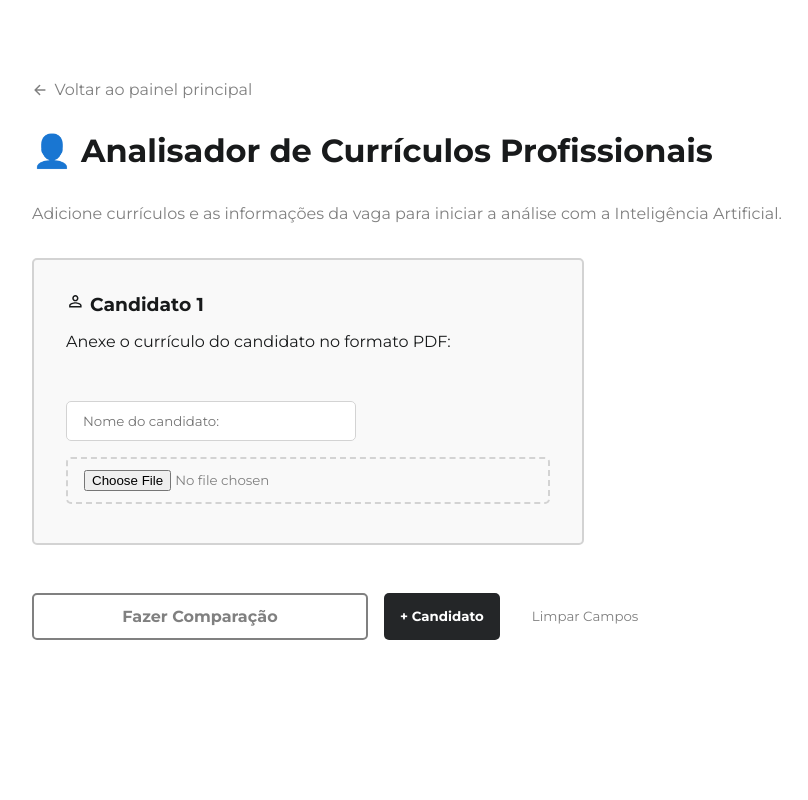
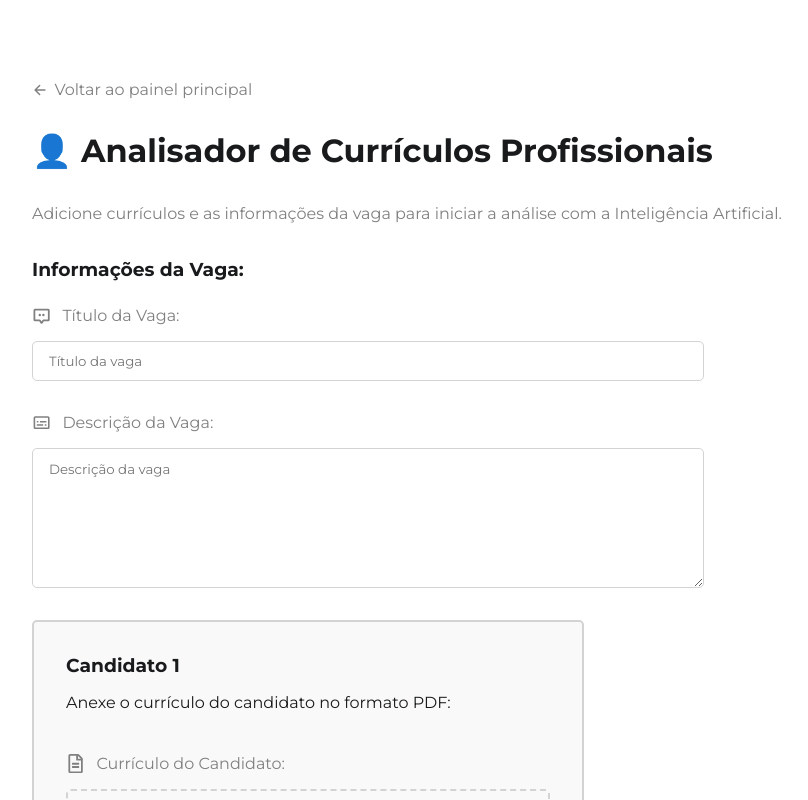
Before and after one commit to AntonyHaro/talent-engine, a React (Vite) app: page /cv-analyzer in a window 1280 px wide. Shown: the top 800 px of the page, without its empty margins (48-856 px from the left). Built offline with nearby package versions, Linux system fonts and the light colour scheme.

Commit message:
melhorias na interface e novas features no job finder

```diff
--- a/src/pages/cv-analyzer/CvAnalyzer.jsx
+++ b/src/pages/cv-analyzer/CvAnalyzer.jsx
@@ -6,13 +6,15 @@ import ReturnHome from "../../components/return-home/ReturnHome";
 import Actions from "../../components/actions/Actions";
 import FormCard from "../../components/form-card/FormCard";
 
-import { MdOutlinePersonOutline } from "react-icons/md";
+import { MdOutlineSubtitles } from "react-icons/md";
+import { FaRegFileAlt } from "react-icons/fa";
+import { PiChatCenteredDotsBold } from "react-icons/pi";
 
 import styles from "./CvAnalyzer.module.css";
 
 export default function CvAnalyzer() {
     const [cvFiles, setCvFiles] = useState([{ file: null }]);
-    const [job, setJob] = useState("");
+    const [job, setJob] = useState({ title: "", description: "" });
     const [loading, setLoading] = useState(false);
     const [error, setError] = useState(null);
     const [analysis, setAnalysis] = useState("");
@@ -41,6 +43,14 @@ export default function CvAnalyzer() {
         setCvFiles(newFiles);
     };
 
+    const handleJobChange = (e) => {
+        const { name, value } = e.target;
+        setJob((prevJob) => ({
+            ...prevJob,
+            [name]: value,
+        }));
+    };
+
     const handleSubmit = async () => {
         if (cvFiles.length === 0 || cvFiles.some((cv) => !cv.file)) {
             alert("Selecione pelo menos um arquivo de currículo.");
@@ -58,7 +68,7 @@ export default function CvAnalyzer() {
             console.log(cv.file);
         });
 
-        // formData.append("message", job);
+        formData.append("job", job);
 
         setLoading(true);
         setError(null);
@@ -91,23 +101,54 @@ export default function CvAnalyzer() {
                 Adicione currículos e as informações da vaga para iniciar a
                 análise com a Inteligência Artificial.
             </p>
+            <div className={styles.jobForm}>
+                <h3>Informações da Vaga:</h3>
+                <div className={styles.inputContainer}>
+                    <div className={styles.inputGroup}>
+                        <label htmlFor="title">
+                            <PiChatCenteredDotsBold /> Título da Vaga:
+                        </label>
+                        <input
+                            type="text"
+                            placeholder="Título da vaga"
+                            name="title"
+                            id="title"
+                            value={job.title}
+                            onChange={handleJobChange}
+                        />
+                    </div>
+
+                    <div className={styles.inputGroup}>
+                        <label htmlFor="description">
+                            <MdOutlineSubtitles /> Descrição da Vaga:
+                        </label>
+                        <textarea
+                            placeholder="Descrição da vaga"
+                            value={job.description}
+                            name="description"
+                            id="description"
+                            onChange={handleJobChange}
+                            style={{
+                                height: "140px",
+                                resize: "vertical",
+                            }}
+                        />
+                    </div>
+                </div>
+            </div>
             <div className={styles.cvForms}>
                 {cvFiles.map((cv, index) => (
                     <FormCard key={index}>
-                        <h3>
-                            <MdOutlinePersonOutline /> Candidato {index + 1}
-                        </h3>
-                        <p style={{ marginBottom: "5%" }}>
+                        <h3>Candidato {index + 1}</h3>
+                        <p style={{ marginBottom: "1rem" }}>
                             Anexe o currículo do candidato no formato PDF:
                         </p>
                         <div className={styles.inputContainer}>
-                            <div className={styles.input}>
-                                <input
-                                    type="text"
-                                    placeholder="Nome do candidato:"
-                                />
-                            </div>
-                            <div className={styles.input}>
+                            <div className={styles.inputGroup}>
+                                <label htmlFor="file-input">
+                                    <FaRegFileAlt />
+                                    Currículo do Candidato:
+                                </label>
                                 <input
                                     type="file"
                                     name="file-input"
@@ -124,7 +165,6 @@ export default function CvAnalyzer() {
                     </FormCard>
                 ))}
             </div>
-
             <Actions
                 onSubmit={handleSubmit}
                 onAdd={handleAdd}
@@ -133,9 +173,7 @@ export default function CvAnalyzer() {
                 loading={loading}
                 addButtonText={"+ Candidato"}
             />
-
             {error && <p className={styles.error}>Erro: {error}</p>}
-
             {analysis && <MarkdownComponent>{analysis}</MarkdownComponent>}
         </main>
     );
--- a/src/pages/cv-analyzer/CvAnalyzer.module.css
+++ b/src/pages/cv-analyzer/CvAnalyzer.module.css
@@ -1,3 +1,9 @@
+.jobForm {
+    display: grid;
+    gap: 0.7rem;
+    width: 60%;
+}
+
 .cvForms {
     width: 100%;
     display: grid;
@@ -32,36 +38,37 @@
 }
 
 .inputContainer {
+    width: 100%;
     margin-top: 2%;
     display: grid;
+    gap: 2rem;
+}
+
+.inputGroup {
+    width: 100%;
+    flex: 1;
+    display: flex;
+    flex-direction: column;
     gap: 1rem;
 }
 
-.input {
-    flex: 1;
-    display: grid;
-    gap: 1rem;
+.inputGroup label {
+    /* color: hsl(210, 5%, 50%); */
     color: gray;
-    transition: 0.2s ease-out;
-
-    p {
-        margin-bottom: 0.9rem;
-    }
-
-    input[type="text"] {
-        width: 60%;
-    }
+    /* font-weight: bold; */
+    display: flex;
+    align-items: center;
+    gap: 0.7rem;
 }
 
-.input:hover {
+.inputGroup svg {
+    font-size: 1.2em;
     color: var(--primary-color);
-
-    input {
-        border-color: gray;
-    }
+    color: gray;
 }
 
-.input input {
+.inputGroup input,
+.inputGroup textarea {
     width: 100%;
     padding: 0.7rem 1rem;
     border: 1px solid lightgray;
@@ -70,15 +77,11 @@
     transition: 0.2s ease-out;
 }
 
-.input input[type="file"] {
+.inputGroup input[type="file"] {
     border-style: dashed;
     border-width: 2px;
     margin-bottom: 0.4rem;
     cursor: pointer;
-}
-
-.input input:focus {
-    border-color: gray;
 }
 
 .actions {
--- a/src/pages/job-comparator/JobComparator.jsx
+++ b/src/pages/job-comparator/JobComparator.jsx
@@ -1,12 +1,11 @@
-import { useState } from "react";
+import { useState, useRef } from "react";
 
 import MarkdownComponent from "../../components/markdown-component/MarkdownComponent";
 import ReturnHome from "../../components/return-home/ReturnHome";
-import SubmitButton from "../../components/submit-button/SubmitButton";
 import FormCard from "../../components/form-card/FormCard";
 import Actions from "../../components/actions/Actions";
 
-import { MdOutlineSubtitles } from "react-icons/md";
+import { MdOutlinePersonOutline, MdOutlineSubtitles } from "react-icons/md";
 import { RiMoneyDollarCircleLine } from "react-icons/ri";
 import { PiChatCenteredDotsBold } from "react-icons/pi";
 
@@ -20,16 +19,21 @@ export default function JobComparator() {
     const [loading, setLoading] = useState(false);
     const [error, setError] = useState(null);
     const [comparison, setComparison] = useState(null);
+    const fileInputRefs = useRef([]);
 
     const handleJobChange = (index, field, value) => {
-        const updatedJobs = [...jobs];
+        setJobs((prevJobs) => {
+            const updatedJobs = [...prevJobs];
             updatedJobs[index][field] = value;
-        setJobs(updatedJobs);
-        console.log(jobs);
+            return updatedJobs;
+        });
     };
 
     const handleAdd = () => {
-        setJobs([...jobs, { title: "", description: "", salary: "" }]);
+        setJobs((prevJobs) => [
+            ...prevJobs,
+            { title: "", description: "", salary: "" },
+        ]);
     };
 
     const handleReset = () => {
@@ -40,11 +44,7 @@ export default function JobComparator() {
     };
 
     const handleSubmit = async () => {
-        try {
-            // Verifica se todas as descrições estão preenchidas
-            const isDataComplete = jobs.every((job) => job.description);
-
-            if (!isDataComplete) {
+        if (jobs.some((job) => !job.description)) {
             setError(
                 "Preencha a descrição completa das vagas antes de comparar."
             );
@@ -52,13 +52,13 @@ export default function JobComparator() {
         }
 
         setLoading(true);
+        setError(null);
 
+        try {
             const response = await fetch("/api/jobs-comparator", {
-                headers: {
-                    "Content-Type": "application/json",
-                },
                 method: "POST",
-                body: JSON.stringify({ jobs: jobs }),
+                headers: { "Content-Type": "application/json" },
+                body: JSON.stringify({ jobs }),
             });
 
             if (!response.ok) {
@@ -83,25 +83,41 @@ export default function JobComparator() {
                 Adicione informações das vagas que deseja comparar e veja os
                 resultados lado a lado.
             </p>
+
+            <FormCard>
+                <h3>
+                    <MdOutlinePersonOutline /> Candidato
+                </h3>
+                <p>Anexe o currículo do candidato no formato PDF:</p>
+                <div className={styles.inputContainer}>
+                    <div className={styles.input}>
+                        <input type="text" placeholder="Nome do candidato:" />
+                    </div>
+                    <div className={styles.input}>
+                        <input
+                            type="file"
+                            className={styles.fileInput}
+                            ref={(el) => (fileInputRefs.current[0] = el)}
+                        />
+                    </div>
+                </div>
+            </FormCard>
             <div className={styles.jobForms}>
                 {jobs.map((job, index) => (
                     <FormCard key={index}>
                         <h3>
                             Vaga {index + 1}
-                            {job.title != "" ? ` - ${job.title}` : ""}
+                            {job.title && ` - ${job.title}`}
                         </h3>
                         <hr />
                         <div className={styles.inputContainer}>
                             <div className={styles.inputGroup}>
-                                <label htmlFor="job-title">
-                                    <PiChatCenteredDotsBold />
-                                    Título da Vaga:
+                                <label>
+                                    <PiChatCenteredDotsBold /> Título da Vaga:
                                 </label>
-
                                 <input
                                     type="text"
                                     placeholder="Título da vaga"
-                                    name="job-title"
                                     value={job.title}
                                     onChange={(e) =>
                                         handleJobChange(
@@ -113,15 +129,12 @@ export default function JobComparator() {
                                 />
                             </div>
 
-                            {/* Descrição da vaga */}
                             <div className={styles.inputGroup}>
-                                <label htmlFor="job-description">
-                                    <MdOutlineSubtitles />
-                                    Descrição da Vaga:
+                                <label>
+                                    <MdOutlineSubtitles /> Descrição da Vaga:
                                 </label>
                                 <textarea
                                     placeholder="Descrição da vaga"
-                                    name="job-description"
                                     value={job.description}
                                     onChange={(e) =>
                                         handleJobChange(
@@ -137,16 +150,13 @@ export default function JobComparator() {
                                 />
                             </div>
 
-                            {/* Salário (opcional) */}
                             <div className={styles.inputGroup}>
-                                <label htmlFor="job-salary">
-                                    <RiMoneyDollarCircleLine />
-                                    Salário (opcinal):
+                                <label>
+                                    <RiMoneyDollarCircleLine /> Salário
+                                    (opcional):
                                 </label>
-
                                 <input
                                     type="text"
-                                    name="job-salary"
                                     placeholder="Salário (opcional)"
                                     value={job.salary}
                                     onChange={(e) =>
@@ -167,9 +177,9 @@ export default function JobComparator() {
                 onSubmit={handleSubmit}
                 onAdd={handleAdd}
                 onReset={handleReset}
-                submitButtonText={"Fazer Comparação"}
+                submitButtonText="Fazer Comparação"
                 loading={loading}
-                addButtonText={"+ Vaga"}
+                addButtonText="+ Vaga"
             />
 
             {error && <p className={styles.error}>Erro: {error}</p>}
--- a/src/pages/job-comparator/JobComparator.module.css
+++ b/src/pages/job-comparator/JobComparator.module.css
@@ -45,8 +45,8 @@
 .inputGroup svg {
     font-size: 1.2em;
     color: var(--primary-color);
+    color: gray;
 }
-
 
 .inputGroup input,
 .inputGroup textarea {
```
Also changed, not shown: src/pages/jobs/Jobs.jsx (+55 -8 lines), src/pages/jobs/Jobs.module.css (+33 -19 lines). Lines whose indentation alone changed are shown as unchanged.
